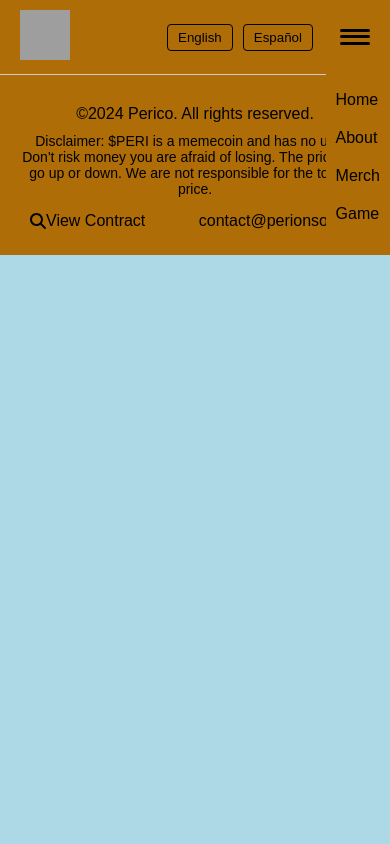
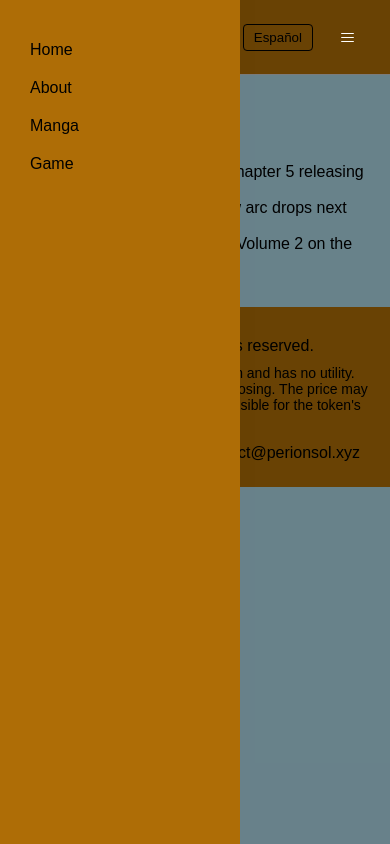
Before and after one commit to Juangunner4/peri-coin, a React (Create React App) app: page /manga in a window 390 px wide. Both pictures are taken after a click on the button 354 px from the left and 37 px from the top of the page. Built offline with nearby package versions, Linux system fonts and the light colour scheme; grey boxes are pictures that could not be loaded.

Commit message:
Add manga page and mobile drawer

```diff
--- a/package.json
+++ b/package.json
@@ -27,10 +27,9 @@
     "styled-components": "^5.3.6",
     "swiper": "^9.2.0",
     "web-vitals": "^2.1.4",
-    "@mui/material": "^5.15.0",
-    "@mui/icons-material": "^5.15.0",
     "@radix-ui/react-accordion": "^1.0.1",
-    "@radix-ui/react-icons": "^1.3.0"
+    "@radix-ui/react-icons": "^1.3.0",
+    "@radix-ui/react-dialog": "^1.0.0"
   },
   "scripts": {
     "start": "react-app-rewired start",
--- a/src/App.js
+++ b/src/App.js
@@ -2,6 +2,7 @@ import React from 'react';
 import { BrowserRouter as Router, Routes, Route } from 'react-router-dom';
 import Home from './pages/Home';
 import About from './pages/About';
+import Manga from './pages/Manga';
 import Footer from './components/Footer';
 import Navbar from './components/Navbar';
 import PeriGame from './pages/PeriGame';
@@ -15,6 +16,7 @@ function App() {
           <Route path="/" element={<Home />} />
           <Route path="/about" element={<About />} />
           <Route path="/game" element={<PeriGame />} />
+          <Route path="/manga" element={<Manga />} />
         </Routes>
       </main>
 
--- a/src/components/HowToBuy.js
+++ b/src/components/HowToBuy.js
@@ -1,6 +1,6 @@
 import React from 'react';
 import * as Accordion from '@radix-ui/react-accordion';
-import { CheckCircle } from '@mui/icons-material';
+import { CheckIcon } from '@radix-ui/react-icons';
 import '../styles/HowToBuy.css';
 import { useTranslation } from 'react-i18next';
 
@@ -21,7 +21,7 @@ const HowToBuy = () => {
           <Accordion.Item value={`step-${index}`} key={index} className="step-item">
             <Accordion.Header>
               <Accordion.Trigger className="step-trigger">
-                <CheckCircle className="icon" />
+                <CheckIcon className="icon" />
                 {step}
               </Accordion.Trigger>
             </Accordion.Header>
--- a/src/components/Navbar.js
+++ b/src/components/Navbar.js
@@ -4,18 +4,17 @@ import logo from '../images/logo.svg';
 import '../styles/Navbar.css';
 import { useTranslation } from 'react-i18next';
 import i18n from 'i18next';
+import * as Dialog from '@radix-ui/react-dialog';
+import { HamburgerMenuIcon } from '@radix-ui/react-icons';
 
 const Navbar = () => {
-  const [isOpen, setIsOpen] = useState(false);
+  const [open, setOpen] = useState(false);
   const { t } = useTranslation();
 
   const changeLanguage = (lng) => {
     i18n.changeLanguage(lng);
   };
 
-  const toggleMenu = () => {
-    setIsOpen(!isOpen);
-  };
 
   return (
     <nav className="navbar">
@@ -29,20 +28,33 @@ const Navbar = () => {
         <button onClick={() => changeLanguage('es')} className="language-button">Español</button>
       </div>
 
-      <button className="burger-button" onClick={toggleMenu}>
-        <span className="burger-bar"></span>
-        <span className="burger-bar"></span>
-        <span className="burger-bar"></span>
-      </button>
-
-      <div className={`navbar-links ${isOpen ? 'open' : ''}`}>
+      <div className="navbar-links desktop-links">
         <ul>
-          <li><Link to="/" onClick={() => setIsOpen(false)}>{t('home')}</Link></li>
-          <li><Link to="/about" onClick={() => setIsOpen(false)}>{t('about')}</Link></li>
-          <li><Link to="/" onClick={() => setIsOpen(false)}>{t('merch')}</Link></li>
-          <li><Link to="/game" onClick={() => setIsOpen(false)}>{t('game')}</Link></li>
+          <li><Link to="/" >{t('home')}</Link></li>
+          <li><Link to="/about" >{t('about')}</Link></li>
+          <li><Link to="/manga" >{t('manga')}</Link></li>
+          <li><Link to="/game" >{t('game')}</Link></li>
         </ul>
       </div>
+
+      <Dialog.Root open={open} onOpenChange={setOpen}>
+        <Dialog.Trigger asChild>
+          <button className="burger-button">
+            <HamburgerMenuIcon />
+          </button>
+        </Dialog.Trigger>
+        <Dialog.Portal>
+          <Dialog.Overlay className="drawer-overlay" />
+          <Dialog.Content className="drawer-content">
+            <ul>
+              <li><Link to="/" onClick={() => setOpen(false)}>{t('home')}</Link></li>
+              <li><Link to="/about" onClick={() => setOpen(false)}>{t('about')}</Link></li>
+              <li><Link to="/manga" onClick={() => setOpen(false)}>{t('manga')}</Link></li>
+              <li><Link to="/game" onClick={() => setOpen(false)}>{t('game')}</Link></li>
+            </ul>
+          </Dialog.Content>
+        </Dialog.Portal>
+      </Dialog.Root>
     </nav>
   );
 };
--- a/src/locales/en/translation.json
+++ b/src/locales/en/translation.json
@@ -30,5 +30,6 @@
     "score": "Score:",
     "contractv2": "Contract",
     "contractcopied": "Contract address copied!",
-    "priceChart": "Price Chart"
+    "priceChart": "Price Chart",
+    "manga": "Manga"
 }
--- a/src/locales/es/translation.json
+++ b/src/locales/es/translation.json
@@ -30,5 +30,6 @@
     "score": "Puntuación:",
     "contractv2": "Contrato",
     "contractcopied": "¡Dirección del contrato copiada!",
-    "priceChart": "Gráfico de Precios"
+    "priceChart": "Gráfico de Precios",
+    "manga": "Manga"
 }
--- /dev/null
+++ b/src/pages/Manga.js
@@ -0,0 +1,19 @@
+import React from 'react';
+import '../styles/Manga.css';
+import { useTranslation } from 'react-i18next';
+
+const Manga = () => {
+  const { t } = useTranslation();
+  return (
+    <div className="manga-page">
+      <h2>{t('manga')}</h2>
+      <ul className="manga-list">
+        <li>Perico Adventures - Chapter 5 releasing soon!</li>
+        <li>Crypto Feathers - New arc drops next week!</li>
+        <li>The Blockchain Bird - Volume 2 on the way!</li>
+      </ul>
+    </div>
+  );
+};
+
+export default Manga;
--- /dev/null
+++ b/src/styles/Manga.css
@@ -0,0 +1,8 @@
+.manga-page {
+  padding: 20px;
+}
+
+.manga-list {
+  list-style: disc;
+  margin-left: 20px;
+}
--- a/src/styles/Navbar.css
+++ b/src/styles/Navbar.css
@@ -39,6 +39,11 @@
     gap: 20px;
 }
 
+.desktop-links {
+    display: flex;
+    gap: 20px;
+}
+
 .navbar-links ul {
     list-style: none;
     padding: 0;
@@ -64,12 +69,6 @@
     z-index: 10;
 }
 
-.burger-button .burger-bar {
-    width: 100%;
-    height: 3px;
-    background-color: black;
-    border-radius: 5px;
-}
 
 @media (max-width: 768px) {
     .navbar {
@@ -82,30 +81,36 @@
         display: flex;
     }
 
-    .navbar-links {
-        position: absolute;
-        top: 60px;
-        right: 0px;
-        background-color: #ae6d06;
-        flex-direction: column;
-        align-items: center;
-        gap: 10px;
-        padding: 10px 0;
+    .desktop-links {
         display: none;
-        z-index: 9;
+    }
 }
 
-    .navbar-links.open {
-        display: flex;
+.drawer-overlay {
+    background-color: rgba(0, 0, 0, 0.4);
+    position: fixed;
+    inset: 0;
 }
 
-    .navbar-links ul {
+.drawer-content {
+    background-color: #ae6d06;
+    position: fixed;
+    top: 0;
+    left: 0;
+    height: 100%;
+    width: 200px;
+    padding: 20px;
+}
+
+.drawer-content ul {
+    list-style: none;
+    padding: 0;
+    display: flex;
     flex-direction: column;
     gap: 10px;
 }
 
-    .navbar-links ul li {
-        width: 100%;
-        text-align: center;
+.drawer-content a {
+    text-decoration: none;
+    color: black;
 }
-}
```
Also changed, not shown: 1 other file (tests, documents, lock files or other folders). Lines whose indentation alone changed are shown as unchanged.
